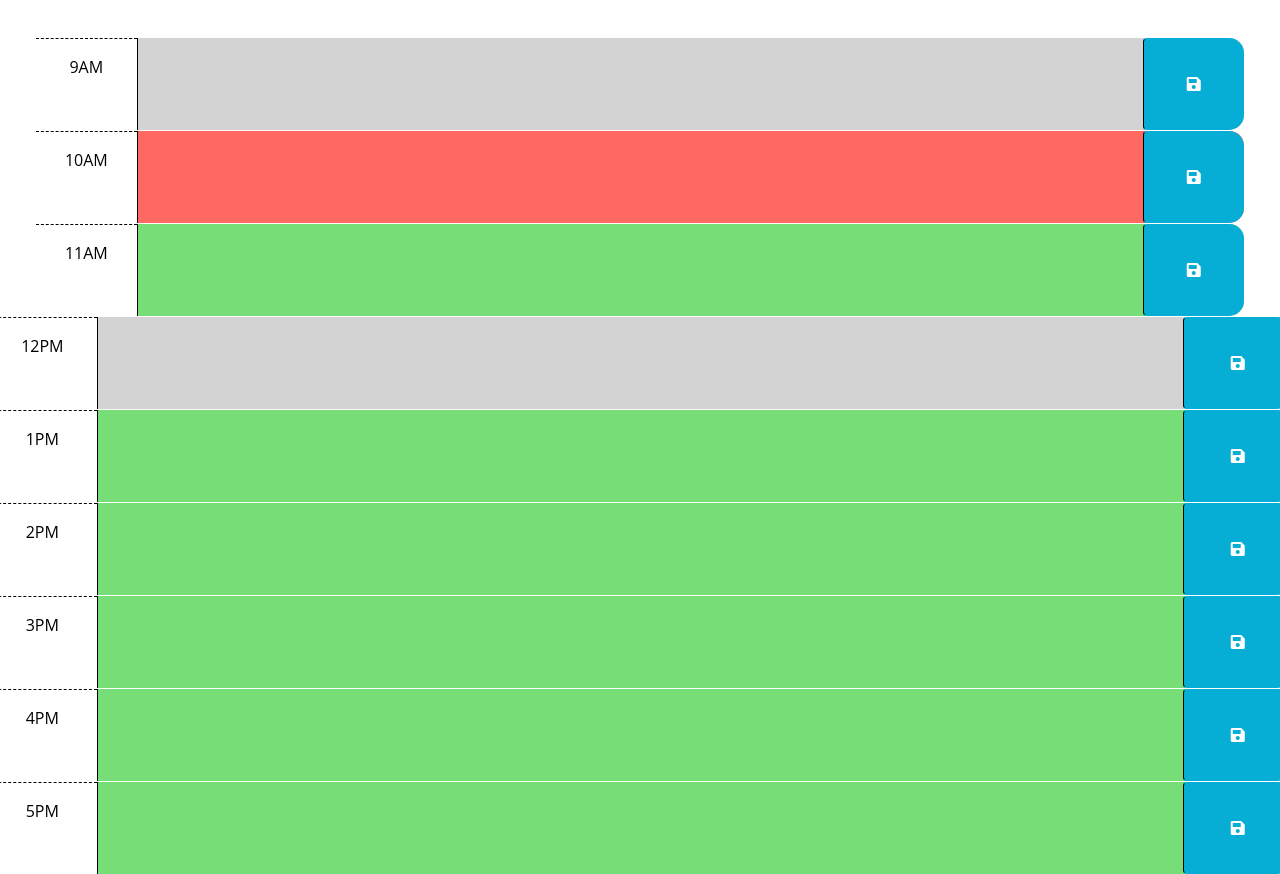
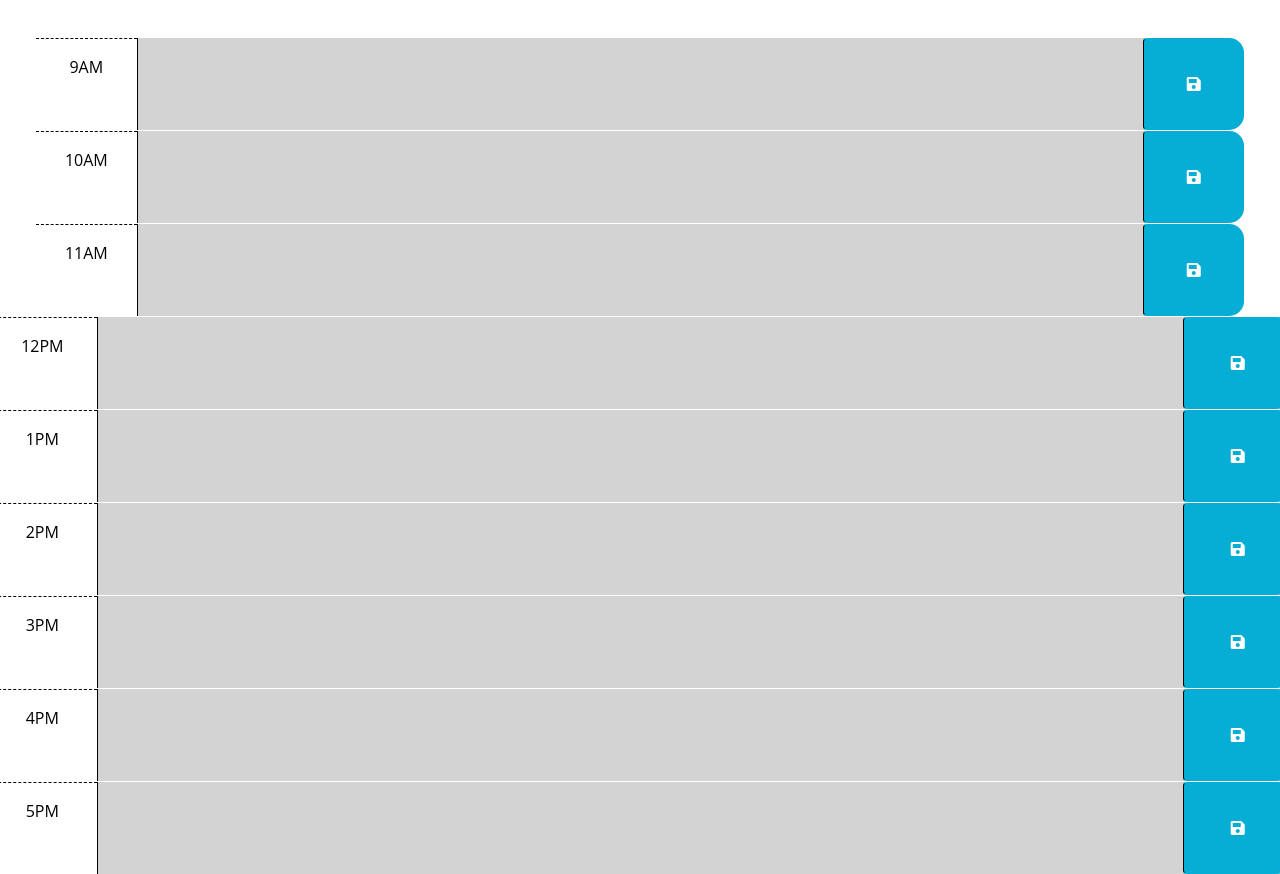
Before and after one commit to robertsolorzano/Work-Day-Scheduler, a plain HTML site: page Develop/index.html in a window 1280 px wide. Shown: the part 260-1134 px from the top of the page. Drawn offline with nearby package versions, Linux system fonts and the light colour scheme.

Commit message:
removed example classes that was interefering with js to update class of past present and fturue with local time from dayjs

```diff
--- a/Develop/index.html
+++ b/Develop/index.html
@@ -42,7 +42,7 @@
         -->
 
       <!-- Example of a past time block. The "past" class adds a gray background color. -->
-      <div id="hour-9" class="row time-block past">
+      <div id="hour-9" class="row time-block ">
         <div class="col-2 col-md-1 hour text-center py-3">9AM</div>
         <textarea class="col-8 col-md-10 description" rows="3"> </textarea>
         <button class="btn saveBtn col-2 col-md-1" aria-label="save">
@@ -51,7 +51,7 @@
       </div>
 
       <!-- Example of a present time block. The "present" class adds a red background color. -->
-      <div id="hour-10" class="row time-block present">
+      <div id="hour-10" class="row time-block ">
         <div class="col-2 col-md-1 hour text-center py-3">10AM</div>
         <textarea class="col-8 col-md-10 description" rows="3"> </textarea>
         <button class="btn saveBtn col-2 col-md-1" aria-label="save">
@@ -60,7 +60,7 @@
       </div>
 
       <!-- Example of a future time block. The "future" class adds a green background color. -->
-      <div id="hour-11" class="row time-block future">
+      <div id="hour-11" class="row time-block ">
         <div class="col-2 col-md-1 hour text-center py-3">11AM</div>
         <textarea class="col-8 col-md-10 description" rows="3"> </textarea>
         <button class="btn saveBtn col-2 col-md-1" aria-label="save">
@@ -69,7 +69,7 @@
       </div>
     </div>
 
-    <div id="hour-12" class="row time-block past">
+    <div id="hour-12" class="row time-block ">
       <div class="col-2 col-md-1 hour text-center py-3">12PM</div>
       <textarea class="col-8 col-md-10 description" rows="3"> </textarea>
       <button class="btn saveBtn col-2 col-md-1" aria-label="save">
@@ -77,7 +77,7 @@
       </button>
     </div>
 
-    <div id="hour-13" class="row time-block future">
+    <div id="hour-13" class="row time-block ">
       <div class="col-2 col-md-1 hour text-center py-3">1PM</div>
       <textarea class="col-8 col-md-10 description" rows="3"> </textarea>
       <button class="btn saveBtn col-2 col-md-1" aria-label="save">
@@ -85,7 +85,7 @@
       </button>
     </div>
 
-    <div id="hour-14" class="row time-block future">
+    <div id="hour-14" class="row time-block ">
       <div class="col-2 col-md-1 hour text-center py-3">2PM</div>
       <textarea class="col-8 col-md-10 description" rows="3"> </textarea>
       <button class="btn saveBtn col-2 col-md-1" aria-label="save">
@@ -93,7 +93,7 @@
       </button>
     </div>
 
-    <div id="hour-15" class="row time-block future">
+    <div id="hour-15" class="row time-block ">
       <div class="col-2 col-md-1 hour text-center py-3">3PM</div>
       <textarea class="col-8 col-md-10 description" rows="3"> </textarea>
       <button class="btn saveBtn col-2 col-md-1" aria-label="save">
@@ -101,7 +101,7 @@
       </button>
     </div>
 
-    <div id="hour-16" class="row time-block future">
+    <div id="hour-16" class="row time-block ">
       <div class="col-2 col-md-1 hour text-center py-3">4PM</div>
       <textarea class="col-8 col-md-10 description" rows="3"> </textarea>
       <button class="btn saveBtn col-2 col-md-1" aria-label="save">
@@ -109,7 +109,7 @@
       </button>
     </div>
 
-    <div id="hour-17" class="row time-block future">
+    <div id="hour-17" class="row time-block ">
       <div class="col-2 col-md-1 hour text-center py-3">5PM</div>
       <textarea class="col-8 col-md-10 description" rows="3"> </textarea>
       <button class="btn saveBtn col-2 col-md-1" aria-label="save">
```
